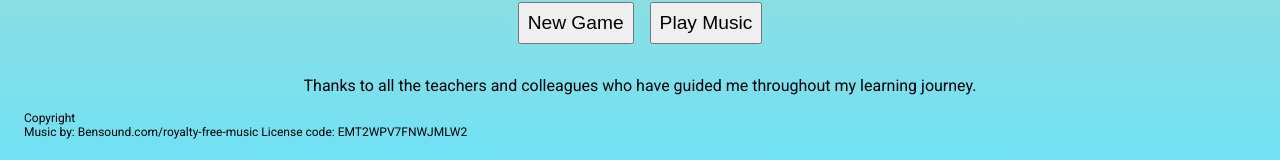
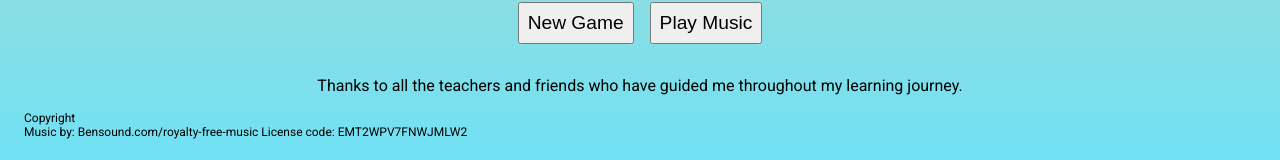
Before and after one commit to michaelyanhy/Final_Project, a plain HTML site: page index.html in a window 1280 px wide. Shown: the part 725-885 px from the top of the page. Drawn offline with Linux system fonts and the light colour scheme.

Commit message:
Update index.html

```diff
--- a/index.html
+++ b/index.html
@@ -31,7 +31,7 @@
     </main>
 
     <footer>
-        <p class="Thankyou">Thanks to all the teachers and colleagues who have guided me throughout my learning journey.
+        <p class="Thankyou">Thanks to all the teachers and friends who have guided me throughout my learning journey.
         </p>
 
         <div class="copyright">Copyright </div>
```
